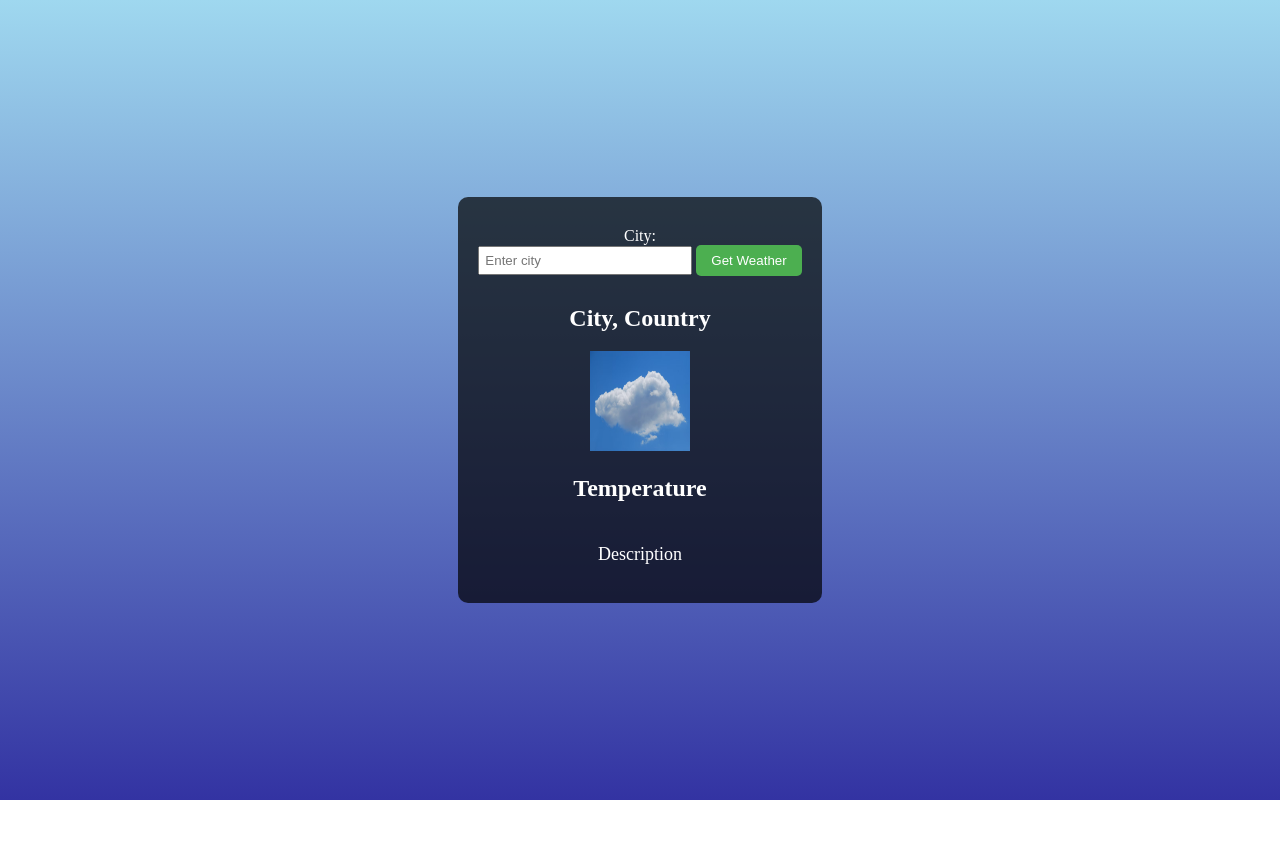
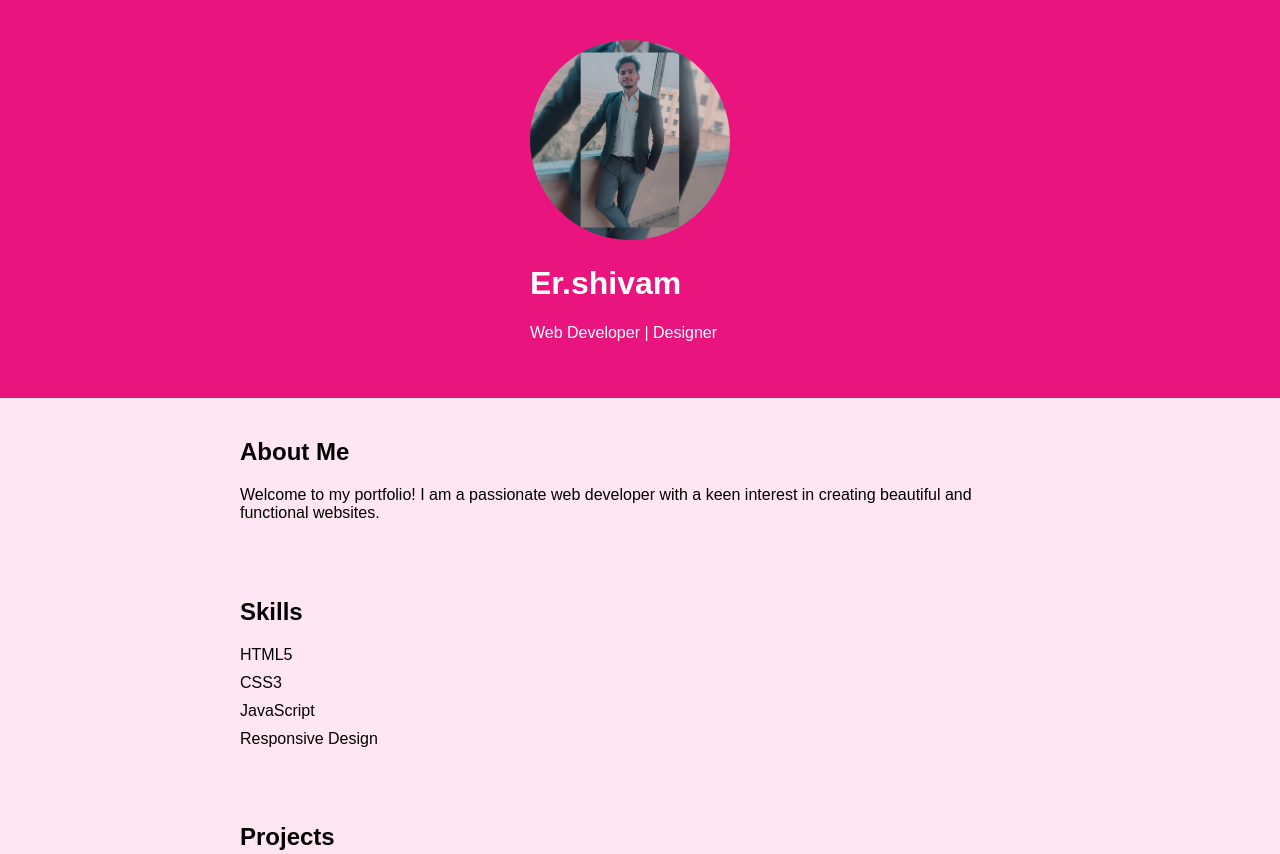
Before and after one commit to 30047shivam/bharat-intern-fronted-developer, a plain HTML site: page index.html in a window 1280 px wide. Shown: the top 854 px of the page. Before the commit the page ends 800 px from the top, so only its background shows below. Drawn offline with Linux system fonts and the light colour scheme.

Commit message:
Add files via upload

```diff
--- a/index.html
+++ b/index.html
@@ -1,26 +1,54 @@
 <!DOCTYPE html>
 <html lang="en">
+
 <head>
     <meta charset="UTF-8">
     <meta name="viewport" content="width=device-width, initial-scale=1.0">
     <link rel="stylesheet" href="style.css">
-    <title>Weather App</title>
+    <title>er.shivam - Portfolio</title>
 </head>
+
 <body>
-    <div class="container">
-        <div id="weather-container">
-            <label for="cityInput">City:</label>
-            <input type="text" id="cityInput" placeholder="Enter city">
-            <button onclick="getWeather()">Get Weather</button>
-
-            <h2 id="city">City, Country</h2>
-            <div id="weather-info">
-                <img id="weather-icon" src="hjkl.jpg" alt="Weather Icon">
-                <p id="temperature">Temperature</p>
-                <p id="description">Description</p>
+    <header>
+        <div class="container">
+            <img src="shivamimg.jpg" alt="er.shivam" class="profile-image">
+            <div class="intro">
+                <h1>Er.shivam</h1>
+                <p>Web Developer | Designer</p>
             </div>
         </div>
-    </div>
-    <script src="script.js"></script>
+    </header>
+
+    <section id="about" class="container">
+        <h2>About Me</h2>
+        <p>Welcome to my portfolio! I am a passionate web developer with a keen interest in creating beautiful and
+            functional websites.</p>
+    </section>
+
+    <section id="skills" class="container">
+        <h2>Skills</h2>
+        <ul>
+            <li>HTML5</li>
+            <li>CSS3</li>
+            <li>JavaScript</li>
+            <li>Responsive Design</li>
+            <!-- Add more skills as needed -->
+        </ul>
+    </section>
+
+    <section id="projects" class="container">
+        <h2>Projects</h2>
+        <div class="project">
+            <img src="weather.jpg" alt="Project 1">
+            <h3>Project 1</h3>
+            <p>The name of this project is dynamically weather checking website in which you enter city name and you got your desired result which you want to know.</p>
+        </div>
+        <!-- Add more projects as needed -->
+    </section>
+
+    <footer>
+        <p>Contact me at: mishrashivam50319@gmail.com</p>
+    </footer>
 </body>
+
 </html>
--- a/style.css
+++ b/style.css
@@ -1,66 +1,62 @@
 body {
+    font-family: 'Arial', sans-serif;
     margin: 0;
     padding: 0;
-    height: 100vh;
-    display: flex;
-    align-items: center;
-    justify-content: center;
-    background: linear-gradient(to bottom, rgba(135, 206, 235, 0.8), rgba(0, 0, 139, 0.8)), url('clouds.jpg') no-repeat center center fixed;
-    background-size: cover;
+    box-sizing: border-box;
+    background-color: #ffe6f2; /* Light pink background color */
 }
 
 .container {
-    text-align: center;
-    color: white;
+    max-width: 800px;
+    margin: 0 auto;
+    padding: 20px;
 }
 
-#weather-container {
-    background: rgba(0, 0, 0, 0.7);
-    padding: 20px;
-    border-radius: 10px;
-}
-
-#weather-info {
+header {
+    background-color: #ea147f; /* Light pink header color */
+    color: white;
+    padding: 20px 0;
     display: flex;
-    flex-direction: column;
     align-items: center;
 }
 
-#weather-icon {
-    width: 100px;
-    height: 100px;
+.profile-image {
+    width: 200px; /* Adjust the size of the profile image */
+    height: 200px;
+    border-radius: 50%;
+    margin-right: 20px;
 }
 
-#temperature {
-    font-size: 24px;
-    font-weight: bold;
+.intro {
+    flex-grow: 1;
 }
 
-#description {
-    font-size: 18px;
+section {
+    margin: 20px 0;
 }
 
-label {
-    display: block;
-    margin-top: 10px;
+ul {
+    list-style-type: none;
+    padding: 0;
+}
+
+li {
+    margin-bottom: 10px;
+}
+
+.project {
+    margin-bottom: 20px;
+}
+
+img {
+    max-width: 100%;
+    height: auto;
+    border-radius: 5px;
+}
+
+footer {
+    text-align: center;
+    padding: 20px 0;
+    background-color: #ff99cc; /* Light pink footer color */
     color: white;
 }
-
-input {
-    padding: 5px;
-    margin-bottom: 10px;
-    width: 200px;
-}
-
-button {
-    padding: 8px 15px;
-    background-color: #4CAF50;
-    color: white;
-    border: none;
-    border-radius: 5px;
-    cursor: pointer;
-}
-
-button:hover {
-    background-color: #45a049;
-}
```
Also changed, not shown: shivamimg.jpg (added), weather.jpg (added).
